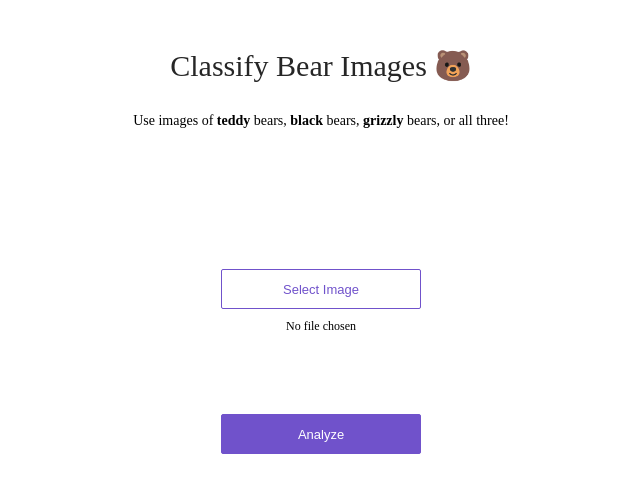
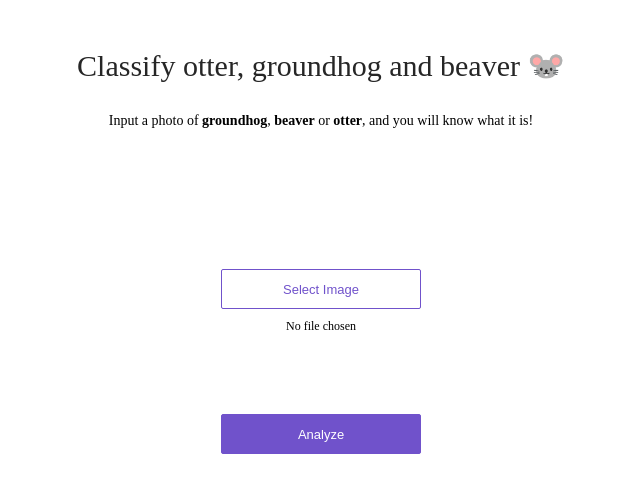
Before and after one commit to panjinjin/groundhog, a plain HTML site: page app/view/index.html in a window 1280 px wide. Shown: the whole page, without its empty margins (319-959 px from the left). Drawn offline with Linux system fonts and the light colour scheme.

Commit message:
Update index.html

```diff
--- a/app/view/index.html
+++ b/app/view/index.html
@@ -7,10 +7,9 @@
 <body>
 <div>
   <div class='center'>
-    <div class='title'>Classify Bear Images 🐻</div>
+    <div class='title'>Classify otter, groundhog and beaver 🐭</div>
     <p>
-      Use images of <strong>teddy</strong> bears, <strong>black</strong> bears, <strong>grizzly</strong> bears, or
-      all three!
+      Input a photo of <strong>groundhog</strong>, <strong>beaver</strong> or <strong>otter</strong>, and you will know what it is!
     </p>
     <div class='content'>
       <div class='no-display'>
```
